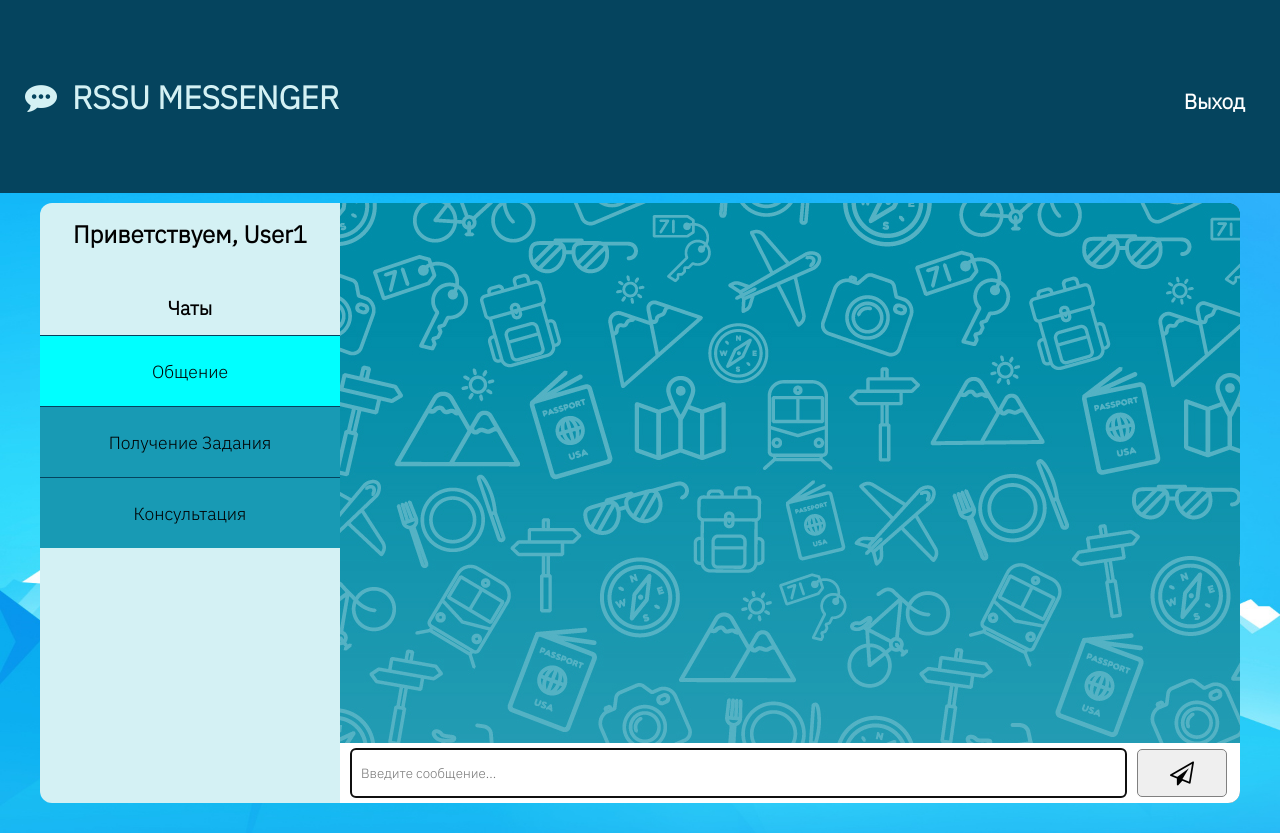
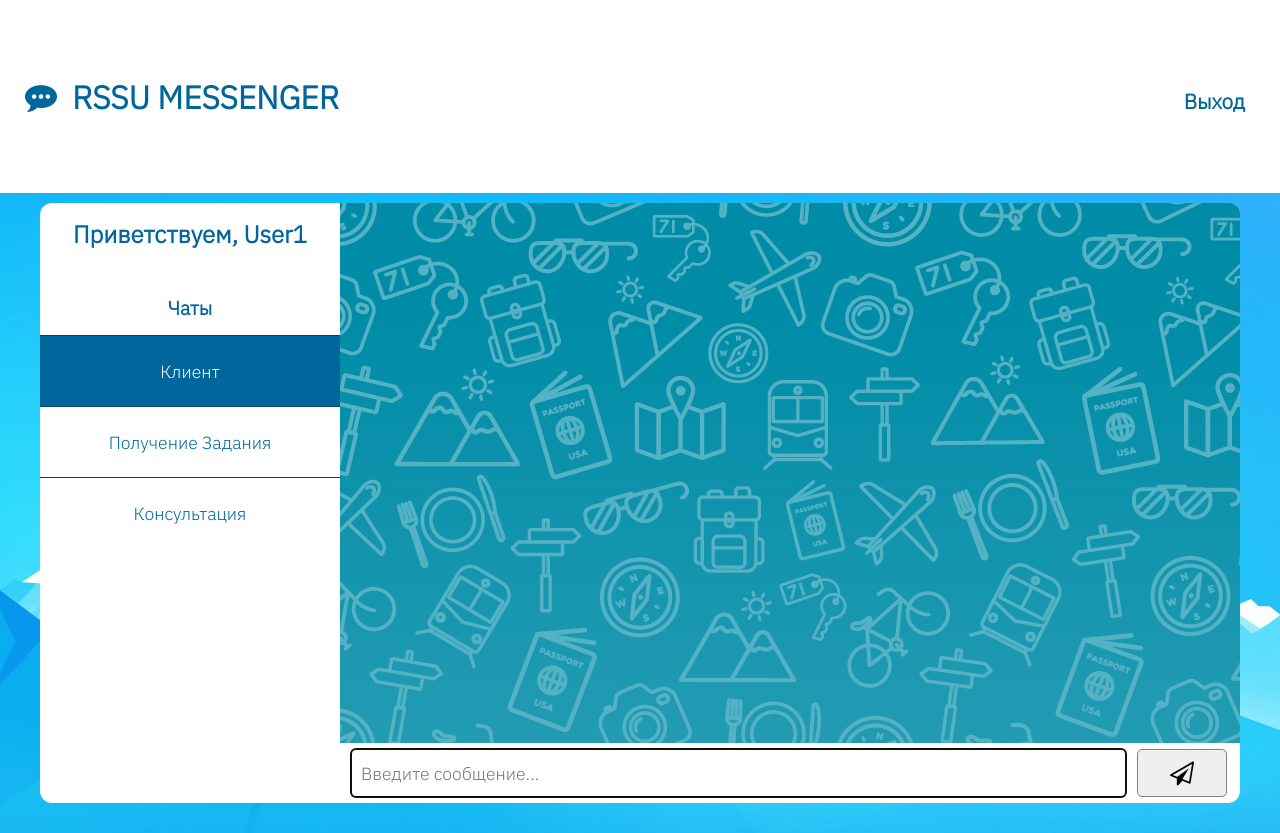
Before and after one commit to ser1go/chat-app-main, a Flask app: page /chat in a window 1280 px wide. Run offline with Flask 2, Linux system fonts and the light colour scheme; a user stored in the database is signed in; some libraries are stand-ins or nearby versions.

Commit message:
Изменения для внедрения в CRM

```diff
--- a/app.py
+++ b/app.py
@@ -16,7 +16,7 @@ db=SQLAlchemy(app)
 
 #Инициализация Фласк SocketIO
 socketio = SocketIO(app)
-ROOMS=["Общение","Получение Задания","Консультация"]
+ROOMS=["Клиент","Получение Задания","Консультация"]
 #Настройка фласк-логин
 login = LoginManager(app)
 login.init_app(app)
--- a/static/scripts/socketio.js
+++ b/static/scripts/socketio.js
@@ -1,8 +1,8 @@
 document.addEventListener('DOMContentLoaded', () =>{
     var socket = io();
 
-    let room = "Общение"
-    joinRoom("Общение");
+    let room = "Клиент"
+    joinRoom("Клиент");
 
     // Отображение сообщений
     socket.on('message',data => {
@@ -85,7 +85,8 @@ document.addEventListener('DOMContentLoaded', () =>{
     function leaveRoom(room){
         socket.emit('leave', {'username': username, 'room': room});
         document.querySelectorAll('.select-room').forEach(p => {
-            p.style.backgroundColor = "#189AB4";
+            p.style.backgroundColor = "white";
+            p.style.color = '#00669b';
         });
     }
     // Присоединиться к чату
@@ -95,7 +96,8 @@ document.addEventListener('DOMContentLoaded', () =>{
         // Автофокус на поле ввода
         document.querySelector('#user_message').focus();
         // Подстветка, в каком чате в данный момент пользователь
-        document.querySelector('#' + CSS.escape(room)).style.backgroundColor = "aqua";
+        document.querySelector('#' + CSS.escape(room)).style.backgroundColor = "#00669b";
+        document.querySelector('#' + CSS.escape(room)).style.color ='white';
     }
     // Скролл чата
     function scrollDownChatWindow(){
--- a/static/style.css
+++ b/static/style.css
@@ -22,11 +22,11 @@ header{
     width: 100%;
     min-height: 193px;
     height: 20vh;
-    background-color: #05445E;
+    background-color: white;
 }
 
 .logo {
-    color: #D4F1F4;
+    color: #00669b;
     display: flex;
     flex-direction: row;
     width: 100%;
@@ -46,8 +46,9 @@ header{
     justify-content:center;
     width: 100%;
     min-height: 80vh;
-    background-image: url(/static/img/1623664664.21.\ Горы.jpg);
+    background-image: url(/static/img/Горы.jpg);
     background-size: cover;
+    background-position: center;
     background-repeat: no-repeat;
 }
 
@@ -58,9 +59,10 @@ form{
     margin-top: 15px;
     width: 700px;
     height: 600px;
-    color:white;
+    border:2px solid #FFCC00;
+    color:#00669b;
     border-radius: 15px;
-    background-color: #189AB4;
+    background-color:rgba(255, 255, 255, 0.87);
 }
 
 form > h1{
@@ -85,7 +87,7 @@ form > h1{
     font-size: 1.2em;
     width: 270px;
     height: 50px;
-    background-color: #05445E;
+    background-color: #00669b;
     border-radius: 15px;
 }
 .pass{
@@ -97,6 +99,7 @@ form > h1{
 #nav-menu{
     display: flex;
     width: 25%;
+    color:#00669b;
     align-items: center;
     flex-direction: column;
     height: 60vh;
@@ -115,7 +118,7 @@ form > h1{
     justify-content: center;
     width: 100%;
     min-height: 80vh;
-    background-image: url(/static/img/1623664664.21.\ Горы.jpg);
+    background-image: url(/static/img/Горы.jpg);
     background-size: cover;
     background-repeat: no-repeat;
 }
@@ -125,7 +128,7 @@ form > h1{
     border-radius: 12px;
     width: 1200px;
     height: 75vh;
-    background: #D4F1F4;
+    background: white;
 }
 #message_window{
     display: flex;
@@ -150,6 +153,7 @@ form > h1{
     margin-left: 10px;
     border-radius: 5px;
     margin-right: 10px;
+    font-size: 1.1em;
     border: 1px solid grey;
     padding-left: 10px;
     width: 85%;
@@ -167,7 +171,7 @@ form > h1{
 /* Поле с комнатами */
 .rooms{
     width: 100%;
-    background-color:#189AB4;
+    background-color:white;
 }
 .select-room{
     display: flex;
@@ -179,7 +183,8 @@ form > h1{
     transition: 0.8s;
 }
 .select-room:hover{
-    background-color:aqua;
+    background-color:#00669b;
+    color:white;
     transition: 0.8s;
 }
 .username_show{
@@ -203,7 +208,7 @@ h4{
 .my-msg{
     height: 100px;
     font-size: 1.1em;
-    background-color:#d4f1f4c9;
+    background-color:rgba(255, 255, 255, 0.9);
     width: 60%;
     padding: 15px;
     margin: 15px;
@@ -230,7 +235,7 @@ h4{
 .others-msg{
     height: 100px;
     font-size: 1.1em;
-    background-color:#d4f1f4c9;
+    background-color:rgba(255, 255, 255, 0.8);
     width: 60%;
     padding: 15px;
     margin: 15px;
@@ -243,7 +248,7 @@ h4{
 #logout_button{
     display: flex;
     align-self: center;
-    color: white;
+    color: #00669b;
     font-size: 1.3em;
     margin-right: 35px;
     font-weight:800;
```
Also changed, not shown: static/img/mess_bg.jpg (added), static/img/Горы.jpg (renamed from static/img/1623664664.21. Горы.jpg).
